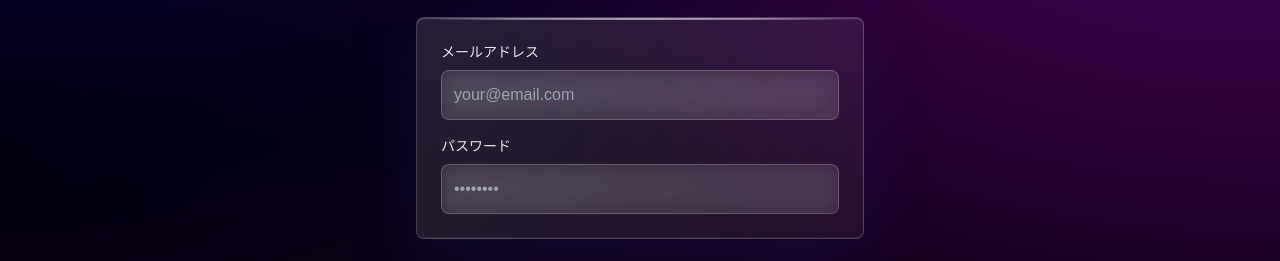
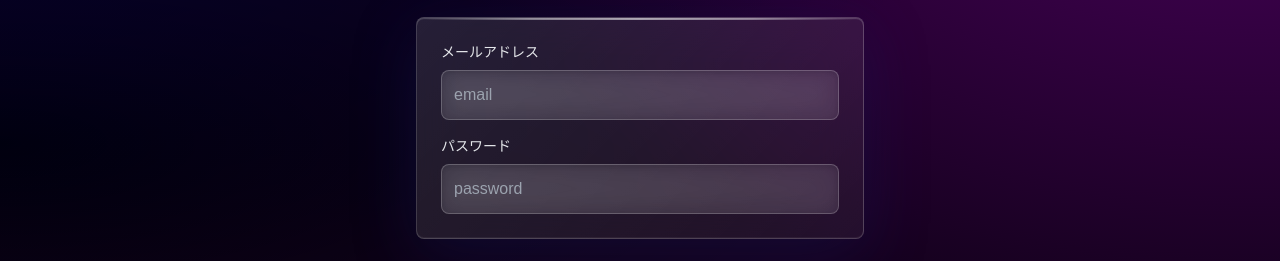
Before and after one commit to roushan-sheik/project-xyz-beta, a Next.js app: page /login in a window 1280 px wide. Shown: the part 278-539 px from the top of the page. Built offline with nearby package versions, Linux system fonts and the light colour scheme.

Commit message:
[style]: Update login form style

```diff
--- a/src/app/(user)/login/page.tsx
+++ b/src/app/(user)/login/page.tsx
@@ -5,14 +5,10 @@ import { zodResolver } from "@hookform/resolvers/zod";
 import { z } from "zod";
 import Menu from "@/components/home/Menu";
 import Button from "@/components/ui/Button";
-import {
-  LoginRequest,
-  userApiClient,
-} from "@/infrastructure/user/userAPIClient";
+import { userApiClient } from "@/infrastructure/user/userAPIClient";
 import Cookies from "js-cookie";
 import { LoginResponse } from "@/infrastructure/user/utils/types";
 import { ToastContainer, toast } from "react-toastify";
-import delay from "@/utils/function/delay";
 
 // Zod validation schema
 const loginSchema = z.object({
@@ -62,6 +58,7 @@ const LoginPage = () => {
 
       toast("Login Successfully", {
         ariaLabel: "something",
+        position: "top-center",
       });
 
       // Optional delay (should be `await`)
@@ -96,7 +93,7 @@ const LoginPage = () => {
                   type="email"
                   {...register("email")}
                   className={"glass-input  w-full p-3"}
-                  placeholder="your@email.com"
+                  placeholder="email"
                 />
                 {errors.email && (
                   <p className="mt-1 text-sm text-red-400">
@@ -113,7 +110,7 @@ const LoginPage = () => {
                   type="password"
                   {...register("password")}
                   className={"glass-input  w-full p-3"}
-                  placeholder="••••••••"
+                  placeholder="password"
                 />
                 {errors.password && (
                   <p className="mt-1 text-sm text-red-400">
```
